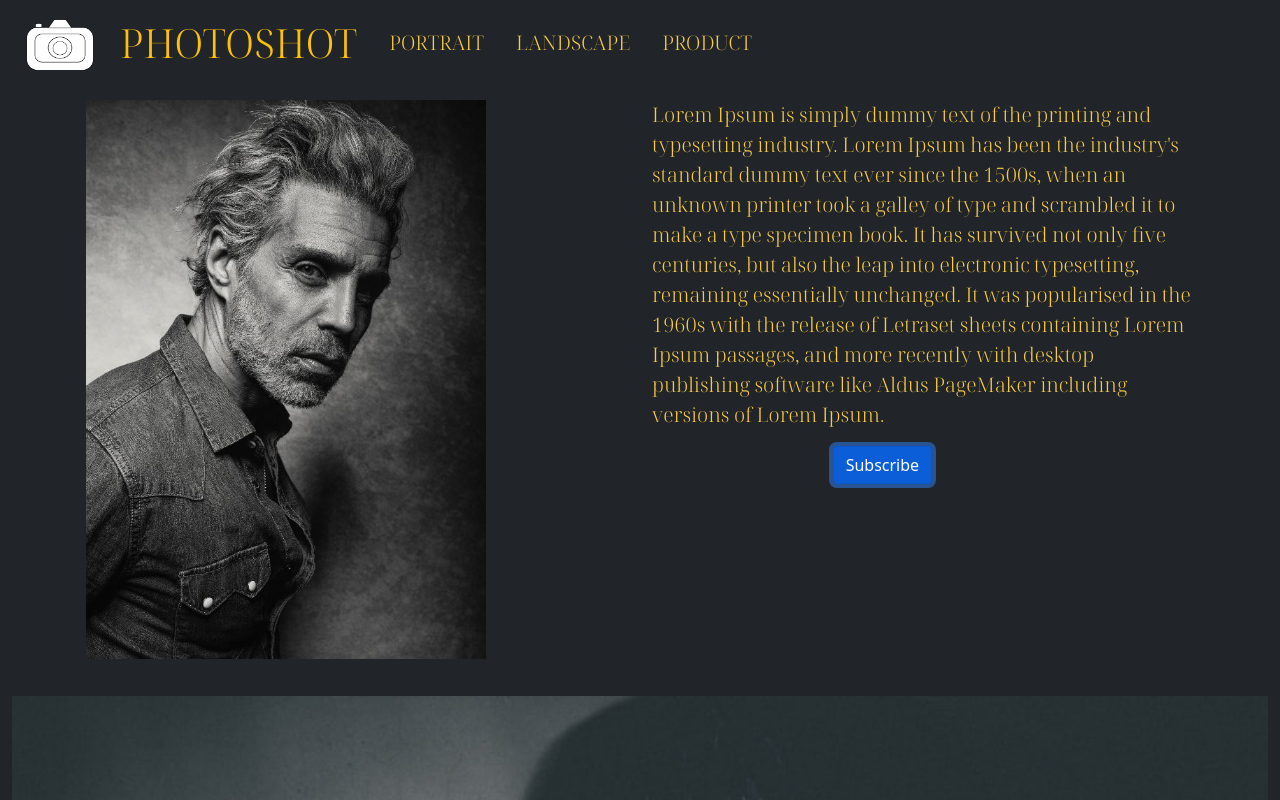
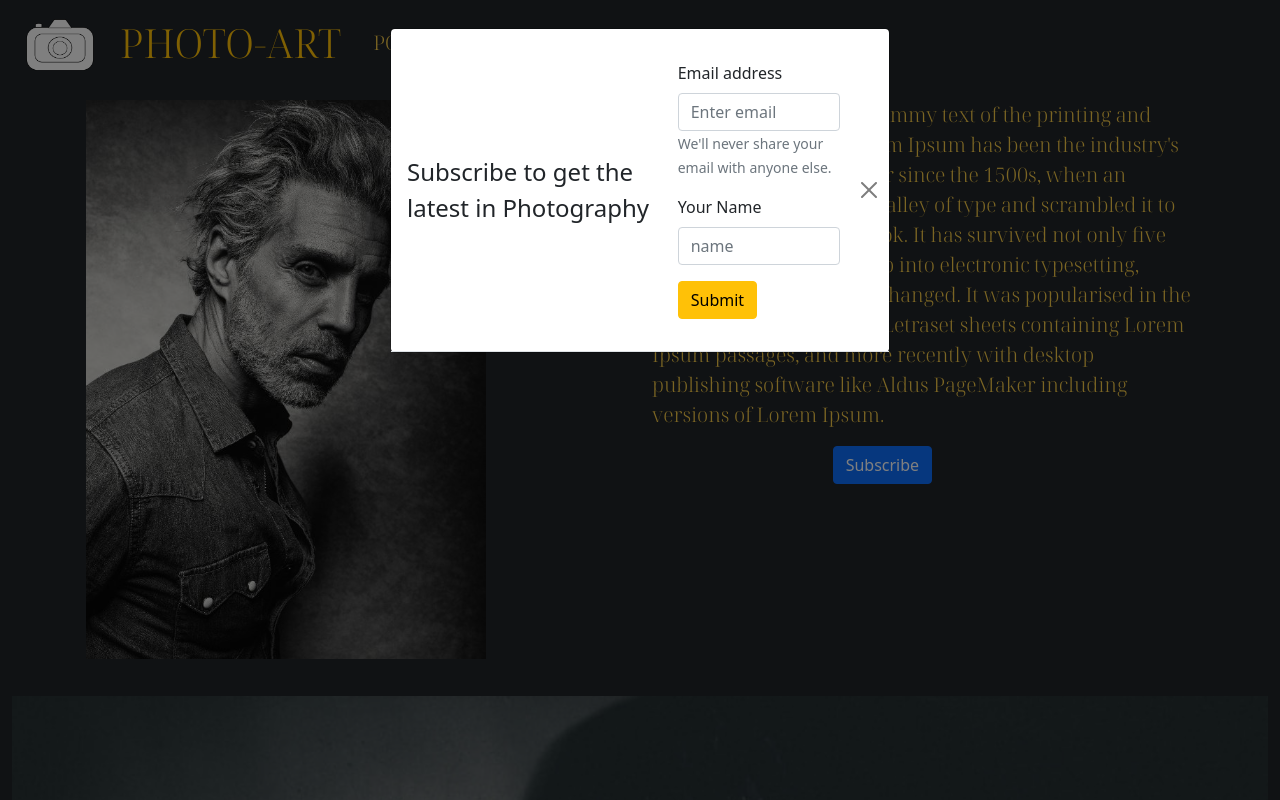
Before and after one commit to PSanchezD/PhotoART, a React (Create React App) app: page / in a window 1280 px wide. Both pictures are taken after a click on the button "Subscribe". Shown: the top 800 px of the page. Built offline with nearby package versions, Linux system fonts and the light colour scheme.

Commit message:
Added a Modal

```diff
--- a/src/App.css
+++ b/src/App.css
@@ -22,7 +22,6 @@
 .footerlist{
     font-family:'Noto Serif Display';
     font-size: 30px;
-
     color: #f7cb47;
 }
 .ending{
@@ -47,5 +46,9 @@
 .listlink{
     margin: 3rem;
 }
+.modal-img{
+    width: 200px;
+    height: 200px;
+}
 
 /*body { overflow-x: hidden; }*/
--- a/src/Components/HomePage.js
+++ b/src/Components/HomePage.js
@@ -1,11 +1,18 @@
-import React from "react";
+import React, { useState } from "react";
 import me from '../image/me.jpeg';
 import land1 from '../image/land1.jpeg';
 import man1 from '../image/man1.jpeg';
-import pro from '../image/pro.jpeg'
-import { Card, Carousel,CarouselItem} from 'react-bootstrap'
+import pro from '../image/pro.jpeg';
+import { Button, Card, Carousel,CarouselItem, Form, Modal} from 'react-bootstrap'
 
 function Home(){
+
+    const [show,setShow]=useState(false)
+
+    const handleClose = () => setShow(false);
+    const handleOpen =() => setShow(true)
+
+
     return(
         <div className="home-1">
             <div className="container mt-5 pt-5">
@@ -15,7 +22,30 @@ function Home(){
                     </div>
                     <div className="col">
                         <p className="text-p">Lorem Ipsum is simply dummy text of the printing and typesetting industry. Lorem Ipsum has been the industry's standard dummy text ever since the 1500s, when an unknown printer took a galley of type and scrambled it to make a type specimen book. It has survived not only five centuries, but also the leap into electronic typesetting, remaining essentially unchanged. It was popularised in the 1960s with the release of Letraset sheets containing Lorem Ipsum passages, and more recently with desktop publishing software like Aldus PageMaker including versions of Lorem Ipsum.</p>
-                        <button className="btn btn-primary offset-4">Subscribe</button>
+                        <button onClick={handleOpen} className="btn btn-primary offset-4">Subscribe</button>
+                        <Modal show={show} onHide={handleClose}>
+                            <Modal.Header closeButton={handleClose}>
+                                <Modal.Title color="success">Subscribe to get the latest in Photography</Modal.Title>
+                                <Modal.Body>
+                                    <Form>
+                                        <Form.Group className="mb-3" controlId="formBasicEmail">
+                                            <Form.Label>Email address</Form.Label>
+                                            <Form.Control type="email" placeholder="Enter email" />
+                                            <Form.Text className="text-muted">
+                                            We'll never share your email with anyone else.
+                                            </Form.Text>
+                                        </Form.Group>
+                                        <Form.Group className="mb-3" controlId="formBasicPassword">
+                                            <Form.Label>Your Name</Form.Label>
+                                            <Form.Control type="name" placeholder="name" />
+                                        </Form.Group>
+                                        <Form.Group>
+                                            <Button variant="warning">Submit</Button>
+                                        </Form.Group>
+                                    </Form>
+                                </Modal.Body>
+                            </Modal.Header>
+                        </Modal>
                     </div>
                 </div>
             </div>
--- a/src/Components/Nav.js
+++ b/src/Components/Nav.js
@@ -12,7 +12,7 @@ function Nav(){
                     alt="camera"
                     width={120}
                 ></img>
-                <Navbar.Brand href="/"> <span className="span1">PHOTOSHOT</span></Navbar.Brand>
+                <Navbar.Brand href="/"> <span className="span1">PHOTO-ART</span></Navbar.Brand>
                     <NavItem>
                         <NavLink><span className="spanlink">PORTRAIT</span></NavLink>
                     </NavItem>
```
Also changed, not shown: src/image/happy-person.jpeg (added).
